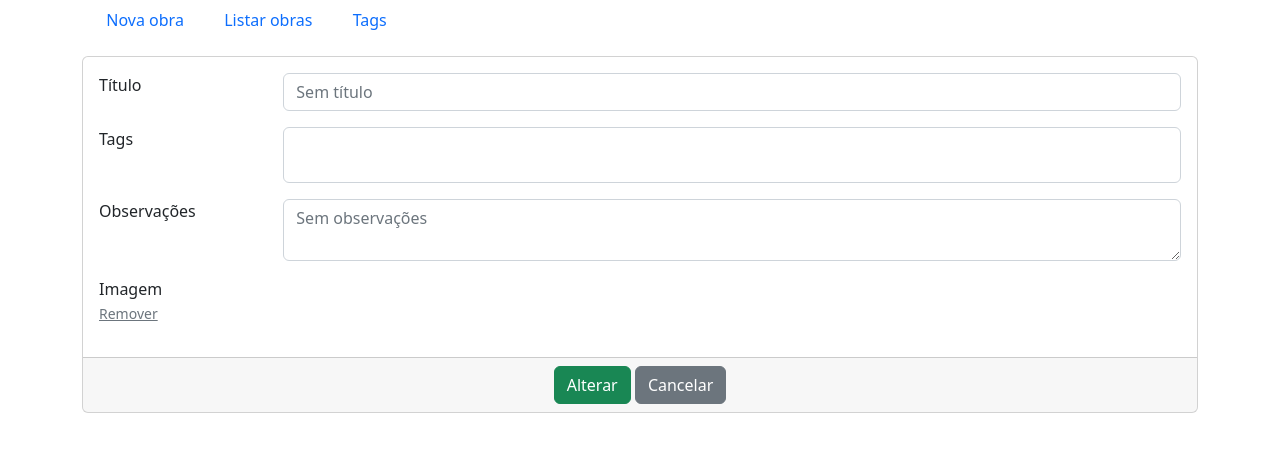
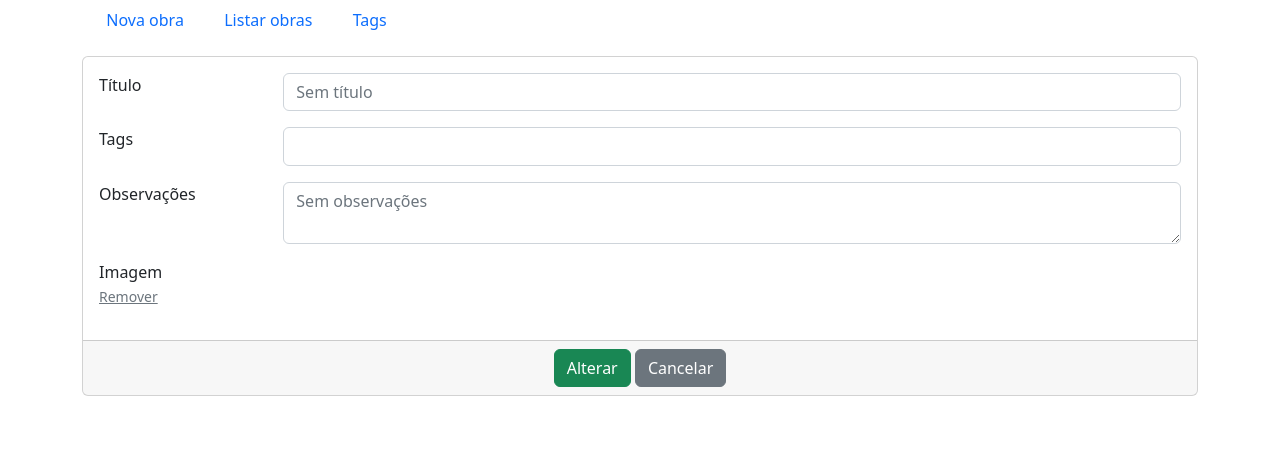
Before and after one commit to MateuxLucax/artmux-web, a PHP site: page /obras/alterar.php in a window 1280 px wide. Shown: the top 452 px of the page. Run offline with PHP 8.4, Linux system fonts and the light colour scheme; data that the repository does not hold is empty; some libraries are stand-ins or nearby versions.

Commit message:
fix: tagify input looks different than default bootstrap inputs

```diff
--- a/public/static/css/main.css
+++ b/public/static/css/main.css
@@ -51,6 +51,8 @@ html {
 /* This makes the tagify input look like a bootstrap input */
 
 .tagify.form-control {
+  padding: 0;
+  --tag-pad: 2.5px;  /* This makes the height equal to other (bootstrap) inputs */
   --tags-border-color: var(--bs-gray-400);
   --tags-hover-border-color: var(--bs-gray-400);
   --tags-focus-border-color: #86b7fe;
@@ -62,7 +64,6 @@ html {
 }
 
 @media (prefers-reduced-motion: reduce) {
-
   .tagify,
   .tagify.tagify--focus {
     transition: none;
```
